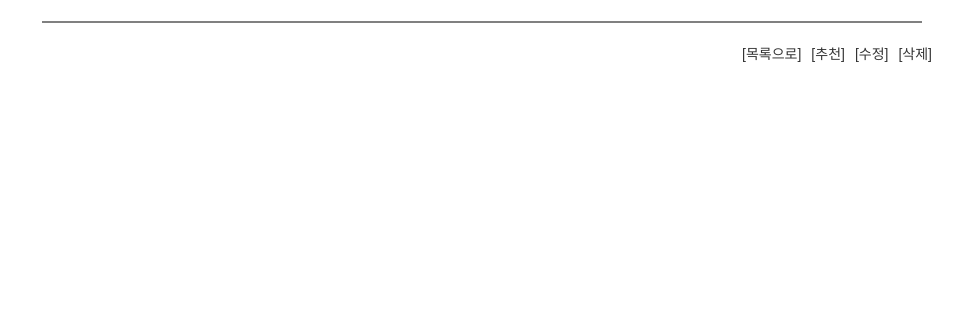
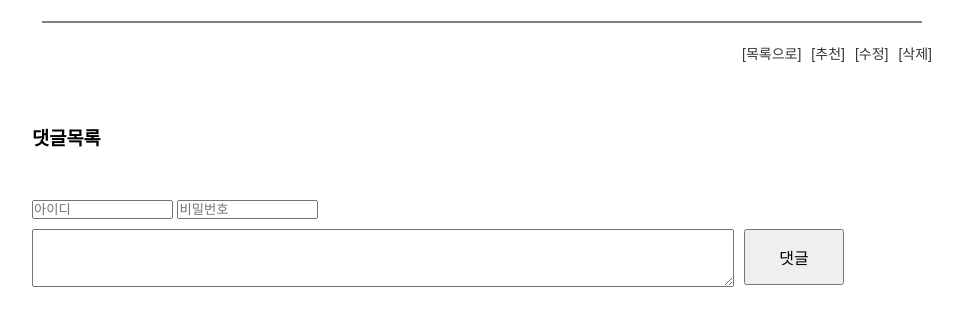
Before and after one commit to david02324/Study, a PHP site: page /read.php?idx=1 in a window 1280 px wide. Shown: the part 19-345 px from the top of the page, without its empty margins (158-1120 px from the left). Run offline with PHP 8.4, Linux system fonts and the light colour scheme; data that the repository does not hold is empty.

Commit message:
reply function and reply count print

```diff
--- a/PHP/BBS/css/style.css
+++ b/PHP/BBS/css/style.css
@@ -139,3 +139,64 @@ ul li {
 	float:left;
 	margin-left:10px;
 }
+/* 댓글 */
+.reply_view {
+	width:900px;
+	margin-top:100px;
+	word-break:break-all;
+}
+.dap_lo {
+	font-size: 14px;
+	padding:10px 0 15px 0;
+	border-bottom: solid 1px gray;
+}
+.dap_to {
+	margin-top:5px;
+}
+.rep_me {
+	font-size:12px;
+}
+.rep_me ul li {
+	float:left;
+	width: 30px;
+}
+.dat_delete {
+	display: none;
+}
+.dat_edit {
+	display:none;
+}
+.dap_sm {
+	position: absolute;
+	top: 10px;
+}
+.dap_edit_t{
+	width:520px;
+	height:70px;
+	position: absolute;
+	top: 40px;
+}
+.re_mo_bt {
+	position: absolute;
+	top:40px;
+	right: 5px;
+	width: 90px;
+	height: 72px;
+}
+#re_content {
+	width:700px;
+	height: 56px;
+}
+.dap_ins {
+	margin-top:50px;
+}
+.re_bt {
+	position: absolute;
+	width:100px;
+	height:56px;
+	font-size:16px;
+	margin-left: 10px;
+}
+#foot_box {
+	height: 50px;
+}
--- a/PHP/BBS/read.php
+++ b/PHP/BBS/read.php
@@ -6,6 +6,10 @@
 <meta charset="UTF-8">
 <title>게시판</title>
 <link rel="stylesheet" type="text/css" href="/BBS/css/style.css" />
+<link rel="stylesheet" type="text/css" href="/BBS/css/jquery-ui.css" />
+<script type="text/javascript" src="/BBS/js/jquery-3.2.1.min.js"></script>
+<script type="text/javascript" src="/BBS/js/jquery-ui.js"></script>
+<script type="text/javascript" src="/BBS/js/common.js"></script>
 </head>
 <body>
 	<?php
@@ -36,5 +40,53 @@
 		</ul>
 	</div>
 </div>
+<!--- 댓글 불러오기 -->
+<div class="reply_view">
+	<h3>댓글목록</h3>
+		<?php
+			$sql3 = query("select * from reply where con_num='".$bno."' order by idx desc");
+			while($reply = $sql3->fetch_array()){
+		?>
+		<div class="dap_lo">
+			<div><b><?php echo $reply['name'];?></b></div>
+			<div class="dap_to comt_edit"><?php echo nl2br("$reply[content]"); ?></div>
+			<div class="rep_me dap_to"><?php echo $reply['date']; ?></div>
+			<div class="rep_me rep_menu">
+				<a class="dat_edit_bt" href="#">수정</a>
+				<a class="dat_delete_bt" href="#">삭제</a>
+			</div>
+			<!-- 댓글 수정 폼 dialog -->
+			<div class="dat_edit">
+				<form method="post" action="/BBS/rep_modify_ok.php">
+					<input type="hidden" name="rno" value="<?php echo $reply['idx']; ?>" /><input type="hidden" name="b_no" value="<?php echo $bno; ?>">
+					<input type="password" name="pw" class="dap_sm" placeholder="비밀번호" />
+					<textarea name="content" class="dap_edit_t"><?php echo $reply['content']; ?></textarea>
+					<input type="submit" value="수정하기" class="re_mo_bt">
+				</form>
+			</div>
+			<!-- 댓글 삭제 비밀번호 확인 -->
+			<div class='dat_delete'>
+				<form action="/BBS/reply_delete.php" method="post">
+					<input type="hidden" name="rno" value="<?php echo $reply['idx']; ?>" /><input type="hidden" name="b_no" value="<?php echo $bno; ?>">
+			 		<p>비밀번호<input type="password" name="pw" /> <input type="submit" value="확인"></p>
+				 </form>
+			</div>
+		</div>
+	<?php } ?>
+
+	<!--- 댓글 입력 폼 -->
+	<div class="dap_ins">
+		<form action="/BBS/reply_ok.php?idx=<?php echo $bno; ?>" method="post">
+			<input type="text" name="dat_user" id="dat_user" class="dat_user" size="15" placeholder="아이디">
+			<input type="password" name="dat_pw" id="dat_pw" class="dat_pw" size="15" placeholder="비밀번호">
+			<div style="margin-top:10px; ">
+				<textarea name="content" class="reply_content" id="re_content" ></textarea>
+				<button id="rep_bt" class="re_bt">댓글</button>
+			</div>
+		</form>
+	</div>
+</div><!--- 댓글 불러오기 끝 -->
+<div id="foot_box"></div>
+</div>
 </body>
 </html>
```
Also changed, not shown: PHP/BBS/index.php (+8 -2 lines), PHP/BBS/reply_ok.php (added, +15 -0 lines), PHP/BBS/js/common.js (added).
